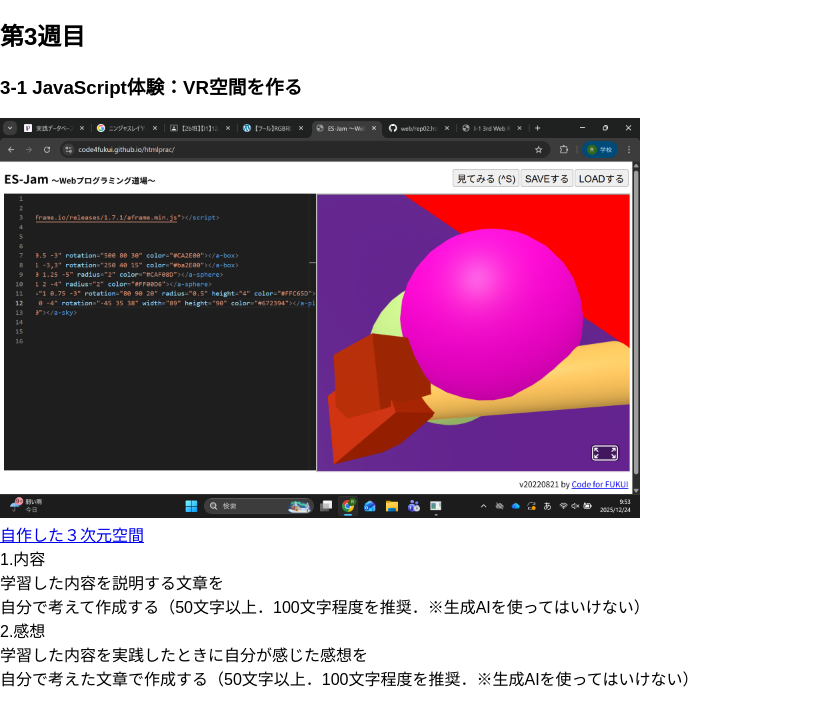
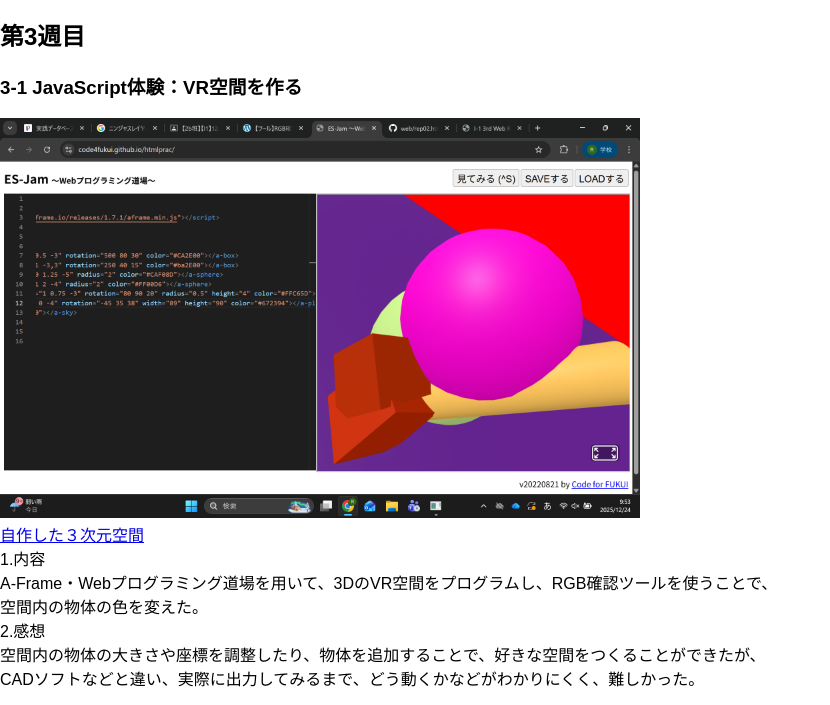
Before and after one commit to fly-gd/web, a plain HTML site: page rep03.html in a window 1280 px wide. Shown: the part 86-791 px from the top of the page, without its empty margins (0-830 px from the left). Drawn offline with Linux system fonts and the light colour scheme.

Commit message:
Update rep03.html

```diff
--- a/rep03.html
+++ b/rep03.html
@@ -31,11 +31,11 @@
       <a href="https://fly-gd.github.io/web/vr.html">自作した３次元空間</a><br>
       <div>
         1.内容<br>
-        学習した内容を説明する文章を<br>
-        自分で考えて作成する（50文字以上．100文字程度を推奨．※生成AIを使ってはいけない）<br>
+        A-Frame・Webプログラミング道場を用いて、3DのVR空間をプログラムし、RGB確認ツールを使うことで、<br>
+        空間内の物体の色を変えた。<br>
         2.感想<br>
-        学習した内容を実践したときに自分が感じた感想を<br>
-        自分で考えた文章で作成する（50文字以上．100文字程度を推奨．※生成AIを使ってはいけない）<br>
+        空間内の物体の大きさや座標を調整したり、物体を追加することで、好きな空間をつくることができたが、<br>
+        CADソフトなどと違い、実際に出力してみるまで、どう動くかなどがわかりにくく、難しかった。<br>
       </div>
     </div>
     <div>
```
